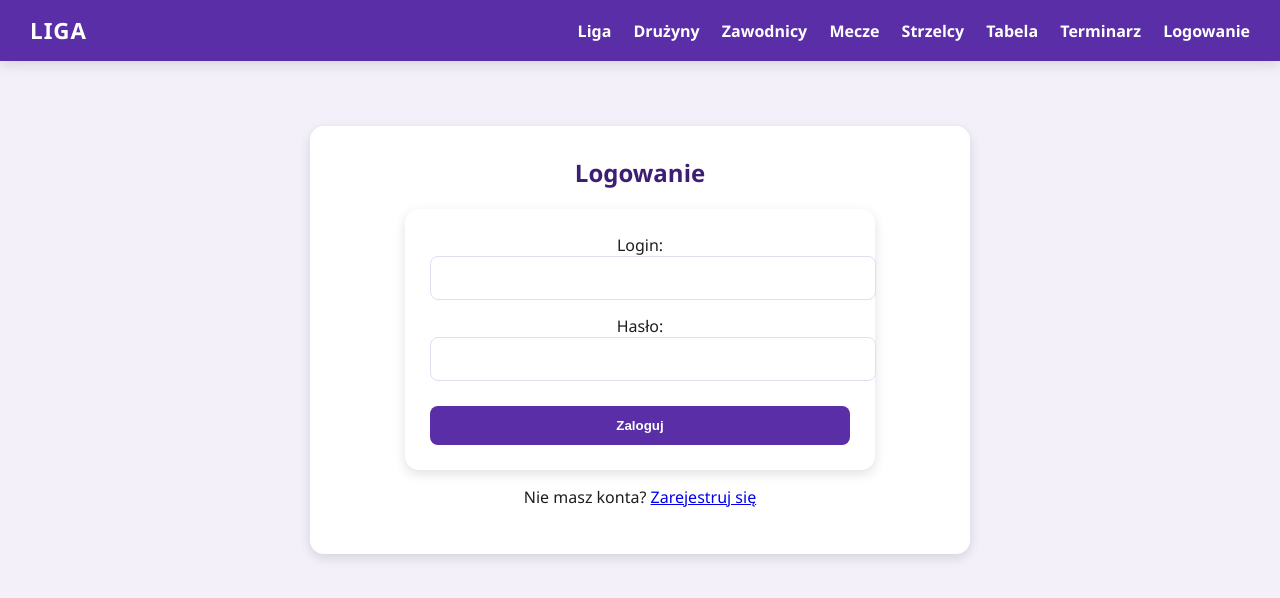
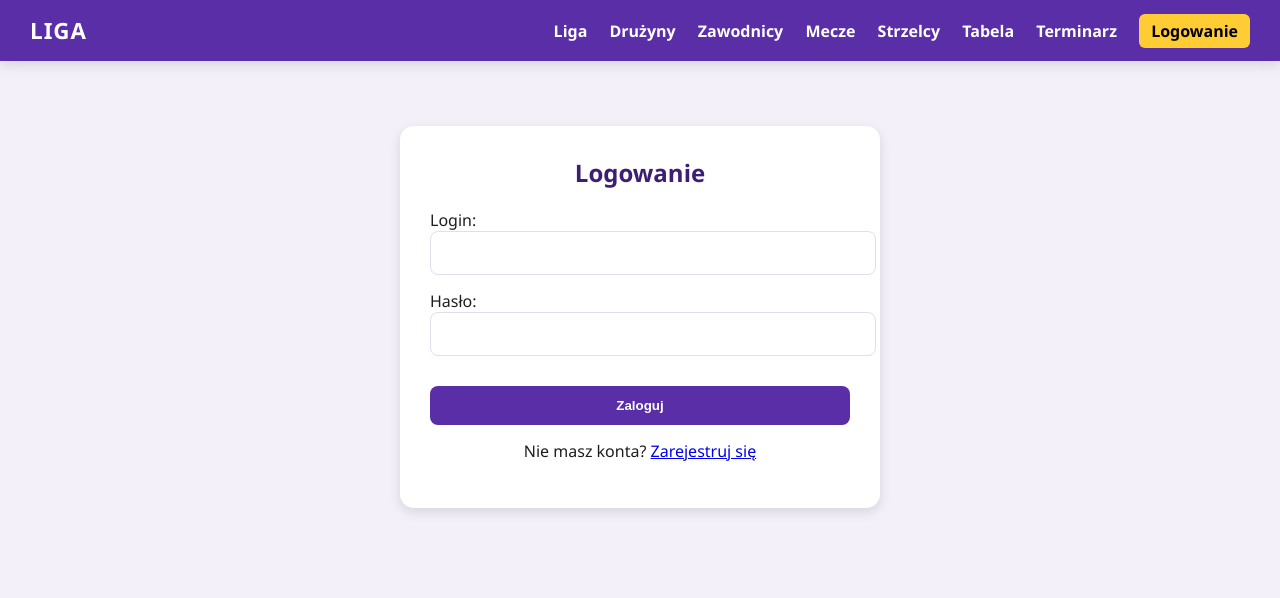
Before and after one commit to KatarzynaAdamskaDev/cloud-application, a Flask app: page /login in a window 1280 px wide. Shown: the top 598 px of the page. Run offline with Flask 3, Linux system fonts and the light colour scheme.

Commit message:
poprawa login

```diff
--- a/templates/login.html
+++ b/templates/login.html
@@ -23,10 +23,10 @@
         <a href="{{ url_for('terminarz') }}">Terminarz</a>
 
         {% if not session.get('user_login') %}
-            <a href="{{ url_for('login') }}">Logowanie</a>
+            <a class="nav-highlight" href="{{ url_for('login') }}">Logowanie</a>
         {% endif %}
 
-        {% if session.get('rola') in ['Trener'] %}
+        {% if session.get('rola') == 'Trener' %}
             <a class="nav-highlight" href="{{ url_for('trener_select') }}">Panel trenera</a>
         {% endif %}
 
@@ -43,8 +43,9 @@
 
 <div class="container">
 
-    <div class="profile-box">
-        <h2>Logowanie</h2>
+    <div class="card" style="max-width: 420px; margin: 40px auto; padding: 30px;">
+
+        <h2 style="text-align:center; margin-bottom: 20px;">Logowanie</h2>
 
         {% with messages = get_flashed_messages(with_categories=true) %}
             {% if messages %}
@@ -55,21 +56,22 @@
         {% endwith %}
 
         <form method="POST">
-            <div class="card" style="max-width: 420px; margin: auto;">
+
             <label>Login:</label>
             <input type="text" name="login" required>
 
             <label>Hasło:</label>
             <input type="password" name="password" required>
 
-            <button class="btn" style="width: 100%; margin-top: 10px;">Zaloguj</button>
+            <button class="btn" style="width: 100%; margin-top: 15px;">Zaloguj</button>
 
-            </div>
         </form>
 
-        <p>Nie masz konta?
+        <p style="text-align:center; margin-top: 15px;">
+            Nie masz konta?
             <a href="{{ url_for('register') }}">Zarejestruj się</a>
         </p>
+
     </div>
 
 </div>
```
